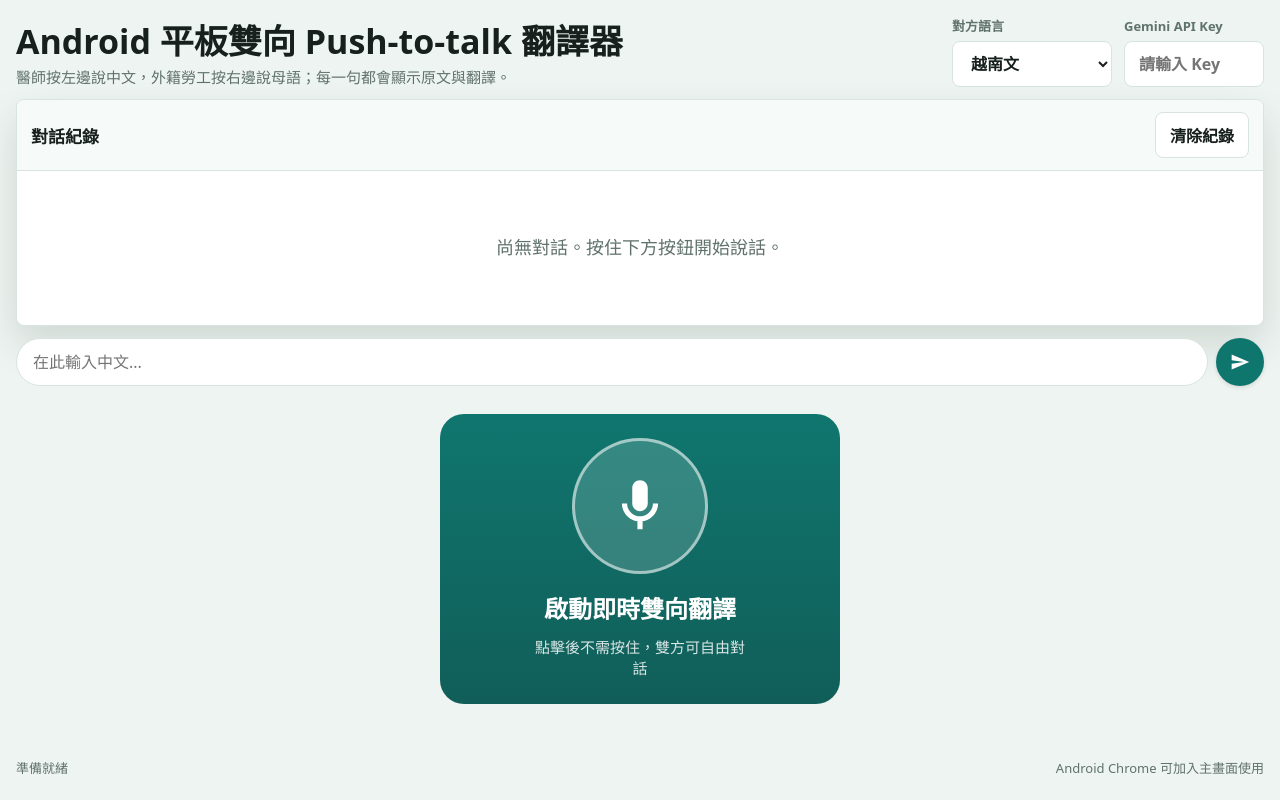
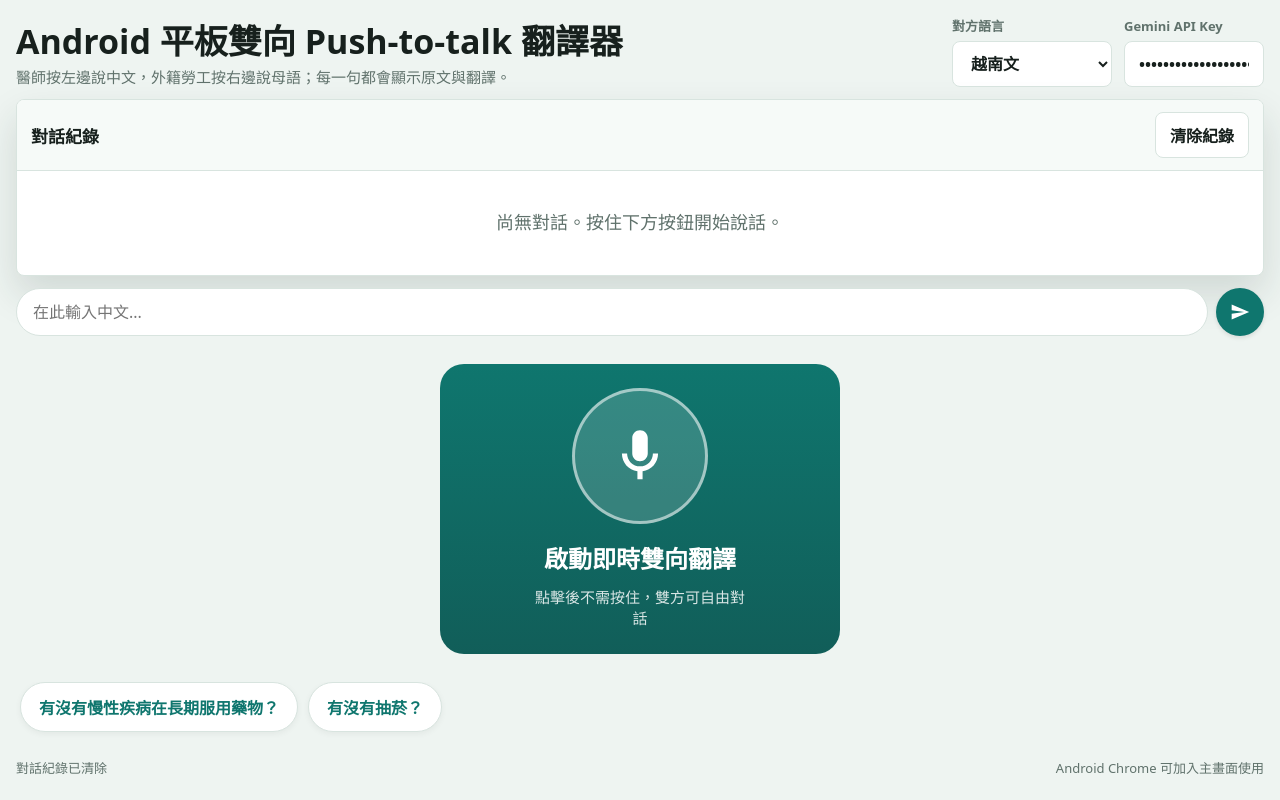
Before and after one commit to graffiti2100/android-ptt-translator, a plain HTML site: page index.html in a window 1280 px wide. Both pictures are taken after a click on the button "清除紀錄". Drawn offline with Linux system fonts and the light colour scheme.

Commit message:
fix: prefill Gemini API key

```diff
--- a/index.html
+++ b/index.html
@@ -543,6 +543,7 @@
   <script>
     const GEMINI_MODEL = "gemini-2.5-flash-native-audio-preview-12-2025";
     const TEXT_MODEL = "gemini-3.1-flash-lite-preview";
+    const DEFAULT_GEMINI_API_KEY = "AIzaSyBetDr0AdVVykF8gtYg4l85B6LJTypZvU8";
 
     const languages = {
       vi: { label: "越南文", nativeLabel: "Tiếng Việt", holdToTalk: "Nhấn giữ để nói", speech: "vi-VN", translate: "vi" },
@@ -596,7 +597,7 @@
 
     function init() {
       els.languageSelect.value = state.targetLang;
-      els.apiKey.value = localStorage.getItem("geminiApiKey") || "";
+      els.apiKey.value = localStorage.getItem("geminiApiKey") || DEFAULT_GEMINI_API_KEY;
       els.liveToggleButton.addEventListener("click", toggleLive);
       renderQuickPhrases();
 
@@ -633,9 +634,26 @@
 
       if ("serviceWorker" in navigator) {
         window.addEventListener("load", () => {
-          navigator.serviceWorker.register("sw.js?v=19").catch(() => {});
+          navigator.serviceWorker.register("sw.js?v=21").catch(() => {});
         });
       }
+    }
+
+    function renderQuickPhrases() {
+      const container = document.getElementById("quickPhrases");
+      if (!container) return;
+      container.replaceChildren();
+
+      quickPhrasebook.forEach((phrase) => {
+        const button = document.createElement("button");
+        button.className = "quick-phrase-btn";
+        button.type = "button";
+        button.textContent = phrase.zh;
+        button.addEventListener("click", () => {
+          addMessage("doctor", phrase.zh, phrase[state.targetLang]);
+        });
+        container.appendChild(button);
+      });
     }
 
     function toggleLive() {
@@ -912,8 +930,7 @@
     function clearConversation() {
       window.speechSynthesis && window.speechSynthesis.cancel();
       els.conversation.innerHTML = '<div class="empty-state">尚無對話。按住下方按鈕開始說話。</div>';
-      els.doctorLive.textContent = "等待醫師說話";
-      els.patientLive.textContent = "等待對方說話";
+      state.currentMessageDiv = null;
       setStatus("對話紀錄已清除");
     }
 
--- a/sw.js
+++ b/sw.js
@@ -1,7 +1,7 @@
-const CACHE_NAME = "android-ptt-translator-v19";
+const CACHE_NAME = "android-ptt-translator-v21";
 const APP_SHELL = [
   "./",
-  "./index.html?v=19",
+  "./index.html?v=21",
   "./manifest.json?v=1",
   "./icon.svg?v=1"
 ];
```
